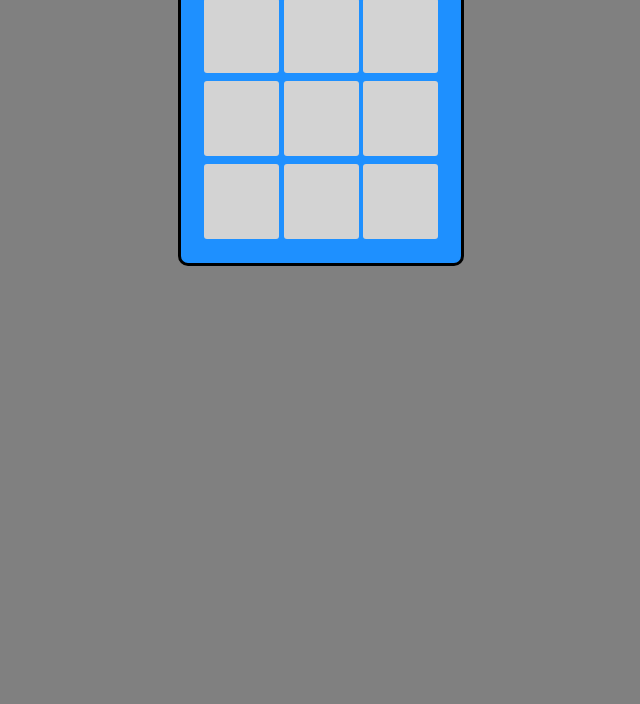
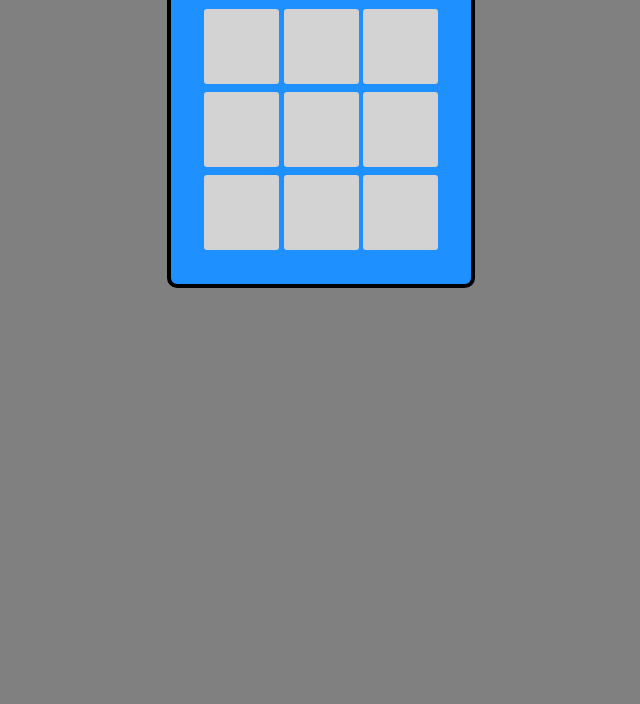
Before and after one commit to joaopaulols/Projeto-5, a plain HTML site: page index.html in a window 1280 px wide. Shown: the part 96-800 px from the top of the page, without its empty margins (319-959 px from the left). Drawn offline with Linux system fonts and the light colour scheme.

Commit message:
Update style.css

```diff
--- a/style.css
+++ b/style.css
@@ -24,10 +24,10 @@ h2{
 .container{
 	margin: 0 auto;
 	max-width: 240px;
-	padding: 20px;
+	padding: 30px;
 	border-radius: 10px;
 	background-color: dodgerblue;
-	border: 3px solid black;
+	border: 4px solid black;
 }
 
 .tabuleiro{
```
